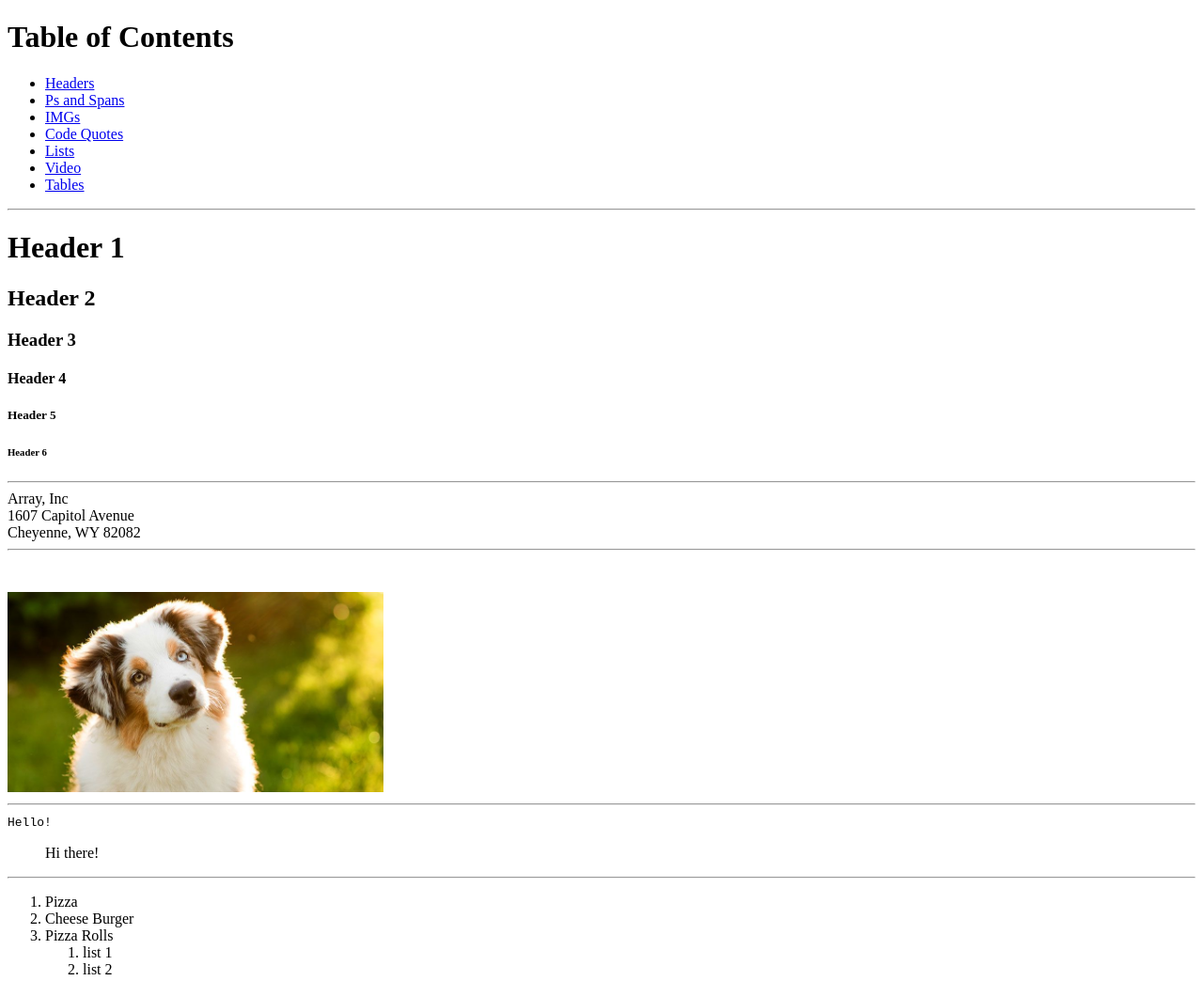
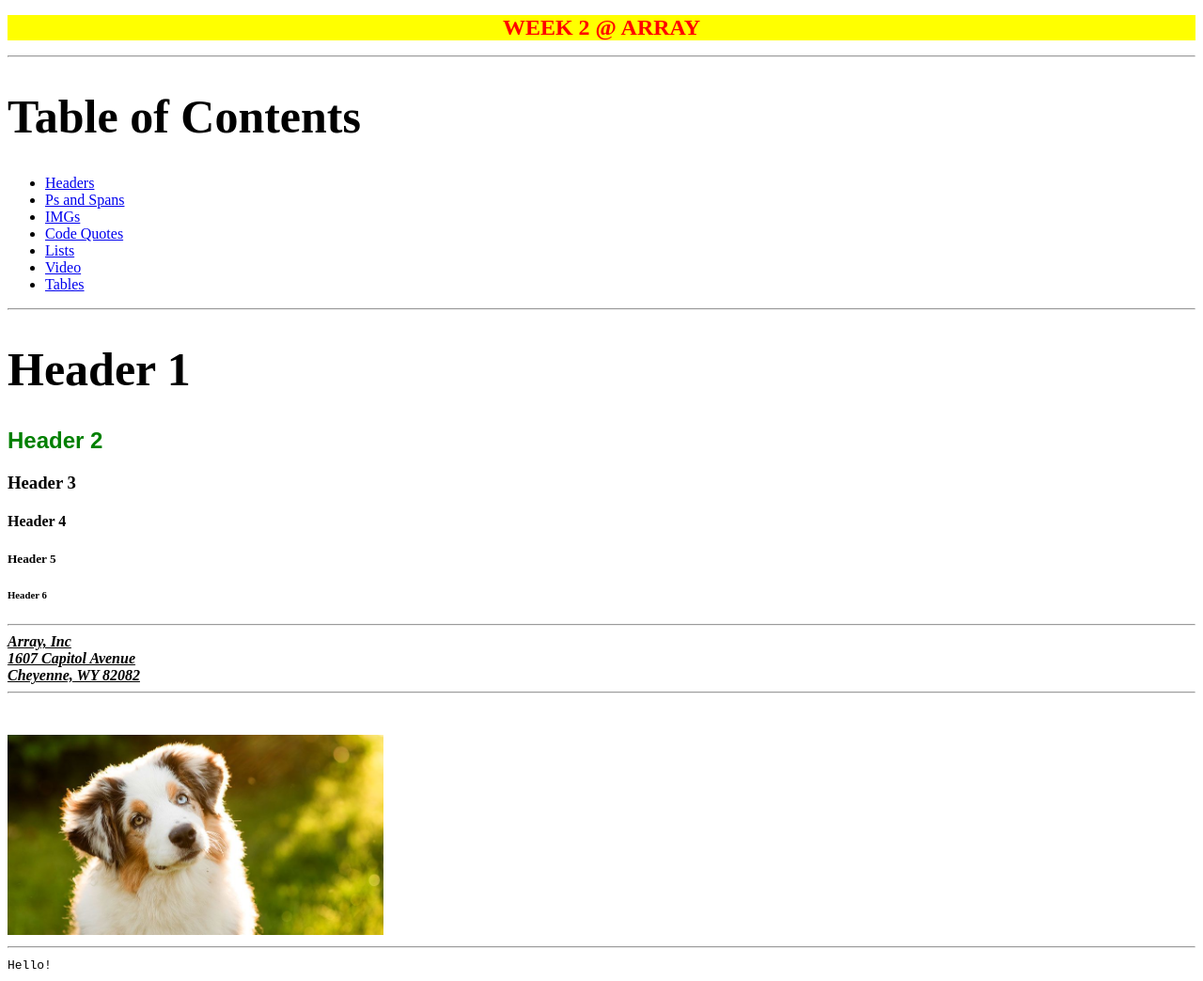
Before and after one commit to JCrouse97/week2Site, a plain HTML site: page index.html in a window 1280 px wide. Shown: the top 1044 px of the page at 94% size. Drawn offline with Linux system fonts and the light colour scheme.

Commit message:
thursday am commit

```diff
--- a/index.html
+++ b/index.html
@@ -3,9 +3,13 @@
   <head>
     <meta charset="utf-8">
     <title>Week2</title>
+    <link rel="stylesheet" href="stylesheets/master-min.css" type="text/css">
+
   </head>
   <body>
 
+<h1 id="titleHeader">Week 2 @ Array</h1>
+    <hr>
     <h1>Table of Contents</h1>
     <ul >
       <li><a href="#headers"> Headers </a></li>
@@ -56,10 +60,10 @@
     <li>Pizza</li>
     <li>Cheese Burger</li>
     <li>Pizza Rolls</li>
-    <ol>
-      <li>list 1</li>
-      <li>list 2</li>
-    </ol>
+      <ol>
+        <li>list 1</li>
+        <li>list 2</li>
+      </ol>
   </ol>
 
   <ul>
@@ -71,7 +75,7 @@
 
   <!--video  -->
   <h2 id=videos>Youtube with iframe tag</h2>
-<iframe width="400" height="250" src="https://www.youtube.com/embed/7w_TviVgw1E" frameborder="0" allow="autoplay; encrypted-media" allowfullscreen>
+<iframe width="400" height="250" src="https://www.youtube.com/embed/7w_TviVgw1E" allow="autoplay; encrypted-media" allowfullscreen>
 </iframe>
 
 <h2>Website with iframe tag</h2>
--- /dev/null
+++ b/stylesheets/boxModel-min.css
@@ -0,0 +1 @@
+body{height:100vh;width:100vw}div{height:70px;width:70px}#box{height:auto;padding:10px}.roundedRect{border-radius:5px}.bckBlue{background-color:blue}.bckRed{background-color:red}.slimBorder{border:solid 3px black}.boxSizing{-webkit-box-sizing:border-box;box-sizing:border-box}
--- /dev/null
+++ b/stylesheets/css/boxModel.css
@@ -0,0 +1,37 @@
+/* CSS Box Model */
+
+
+body{
+  height: 100vh;
+  width: 100vw;
+}
+
+div{
+  height: 70px;
+  width: 70px;
+}
+
+#box{
+  height:auto;
+  padding:10px;
+}
+
+.roundedRect{
+  border-radius: 5px;
+}
+
+.bckBlue{
+  background-color: blue;
+}
+
+.bckRed{
+  background-color: red;
+}
+
+.slimBorder{
+  border: solid 3px black;
+}
+
+.boxSizing{
+  box-sizing: border-box;
+}
--- /dev/null
+++ b/stylesheets/css/master.css
@@ -0,0 +1,26 @@
+/* MASTER CSS FILE */
+body{
+  background-color: white;
+}
+
+#titleHeader{
+  text-align: center;
+  text-transform: uppercase;
+  font-size: 1.5em;
+  color: red;
+  background-color: yellow;
+}
+
+h1{
+  font-size: 50px;
+}
+
+h2{
+  font-family: sans-serif;
+  color: green;
+}
+span{
+  font-weight: bold;
+  font-style: italic;
+  text-decoration: underline;
+}
--- /dev/null
+++ b/stylesheets/master-min.css
@@ -0,0 +1 @@
+body{background-color:white}#titleHeader{text-align:center;text-transform:uppercase;font-size:1.5em;color:red;background-color:yellow}h1{font-size:50px}h2{font-family:sans-serif;color:green}span{font-weight:bold;font-style:italic;text-decoration:underline}
```
Also changed, not shown: cssBoxModel.html (added, +18 -0 lines), 1 other file.
